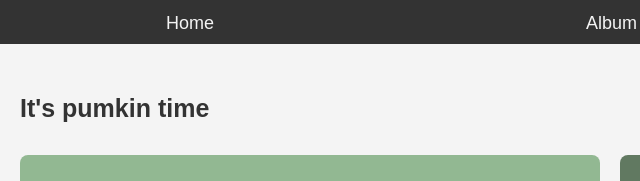
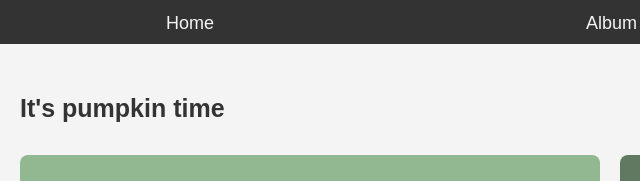
Before and after one commit to SarinaSo/CSS_Day04, a plain HTML site: page album.html in a window 1280 px wide. Shown: the top 181 px of the page, 30-670 px from the left. Drawn offline with Linux system fonts and the light colour scheme.

Commit message:
typo in title

```diff
--- a/album.html
+++ b/album.html
@@ -20,7 +20,7 @@
             </nav>
         </header>
         <main>
-            <h2>It's pumkin time </h2>
+            <h2>It's pumpkin time </h2>
           <div class="album">
             <div class="div1"><img src="images/pumpkin01.png" alt="Pumpkin 01" width="" height=""> </div>
             <div class="div2"><img src="images/pumpkin02.png" alt="Pumpkin 01" width="" height=""> </div>
```
Also changed, not shown: menu.html (+1 -1 lines).
